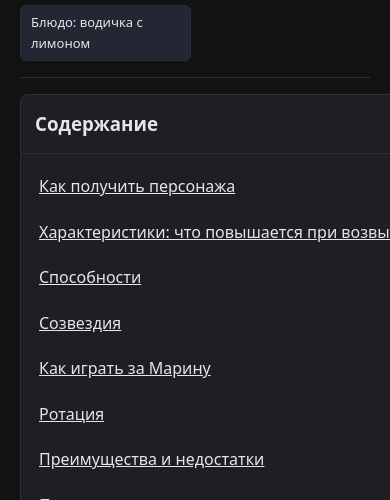
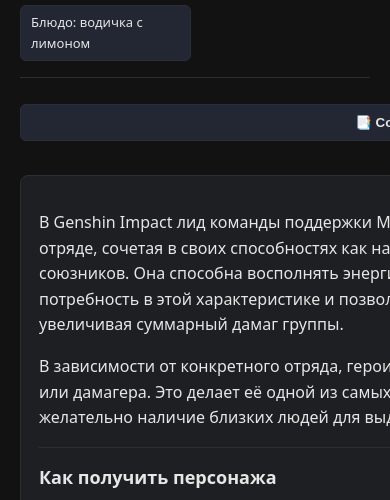
Before and after one commit to NikitozzLynx/Marina_guide, a plain HTML site: page Marina.html in a window 390 px wide. Shown: the part 802-1302 px from the top of the page. Drawn offline with Linux system fonts and the light colour scheme.

Commit message:
очень страшно

```diff
--- a/Marina.html
+++ b/Marina.html
@@ -22,6 +22,35 @@
     @media (max-width: 980px){main{grid-template-columns:1fr}}
     .toc{position:sticky;top:12px;height:calc(100vh - 24px);overflow:auto;border:1px solid var(--border);background:var(--paper);border-radius:8px}
     .toc h3{margin:0;padding:14px;border-bottom:1px solid var(--border)}
+    /* Кнопка скрыта на десктопе */
+.toc-toggle {display:none;}
+
+/* На мобилке показываем кнопку, а сам блок скрываем */
+@media (max-width: 980px) {
+  .toc {
+    display:none;
+    position:relative;
+    height:auto;
+    max-height:60vh;
+    overflow:auto;
+    margin:10px 0;
+  }
+  .toc.open { display:block; }
+  .toc-toggle {
+    display:block;
+    width:100%;
+    background:var(--chip);
+    border:1px solid var(--border);
+    border-radius:6px;
+    padding:10px 14px;
+    margin:10px 0;
+    font-weight:600;
+    cursor:pointer;
+    text-align:center;
+    color:var(--ink);
+  }
+}
+
     .toc ul{list-style:none;margin:0;padding:8px}
     .toc li{margin:4px 0}
     .toc a{display:block;padding:8px 10px;border-radius:6px;color:var(--ink)}
@@ -77,6 +106,7 @@
     </header>
 
     <main>
+      <button class="toc-toggle">📑 Содержание</button>
       <aside class="toc">
         <h3>Содержание</h3>
         <ul id="toc"></ul>
@@ -359,10 +389,33 @@
   </div>
 
   <script>
+    // Генерация оглавления (как у тебя есть)...
     const list=[...document.querySelectorAll('article h2')];
     const toc=document.getElementById('toc');
-    list.forEach(h=>{const id=h.id||h.textContent.toLowerCase().replace(/[^a-zа-я0-9]+/gi,'-');h.id=id;const li=document.createElement('li');const a=document.createElement('a');a.href='#'+id;a.textContent=h.textContent;li.appendChild(a);toc.appendChild(li)});
-    document.querySelectorAll('a[href^="#"]').forEach(a=>a.addEventListener('click',e=>{const id=a.getAttribute('href').slice(1);const el=document.getElementById(id);if(el){e.preventDefault();el.scrollIntoView({behavior:'smooth',block:'start'})}}));
+    list.forEach(h=>{
+      const id=h.id||h.textContent.toLowerCase().replace(/[^a-zа-я0-9]+/gi,'-');
+      h.id=id;
+      const li=document.createElement('li');
+      const a=document.createElement('a');
+      a.href='#'+id;
+      a.textContent=h.textContent;
+      li.appendChild(a);
+      toc.appendChild(li);
+    });
+    document.querySelectorAll('a[href^="#"]').forEach(a=>a.addEventListener('click',e=>{
+      const id=a.getAttribute('href').slice(1);
+      const el=document.getElementById(id);
+      if(el){e.preventDefault();el.scrollIntoView({behavior:'smooth',block:'start'})}
+    }));
+
+    // Тоггл содержания на мобилке
+    const tocToggle=document.querySelector('.toc-toggle');
+    const tocAside=document.querySelector('.toc');
+    if(tocToggle){
+      tocToggle.addEventListener('click',()=>{
+        tocAside.classList.toggle('open');
+      });
+    }
   </script>
 </body>
 </html>
```
